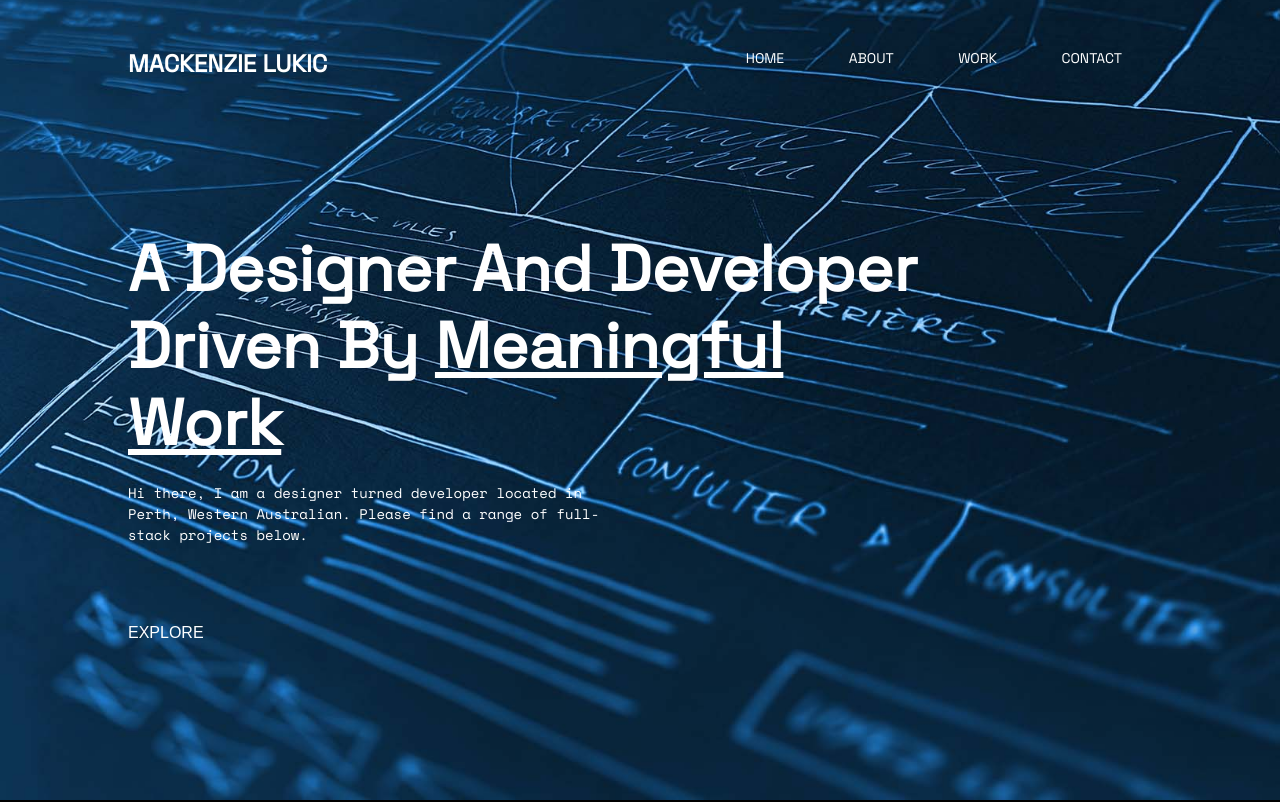
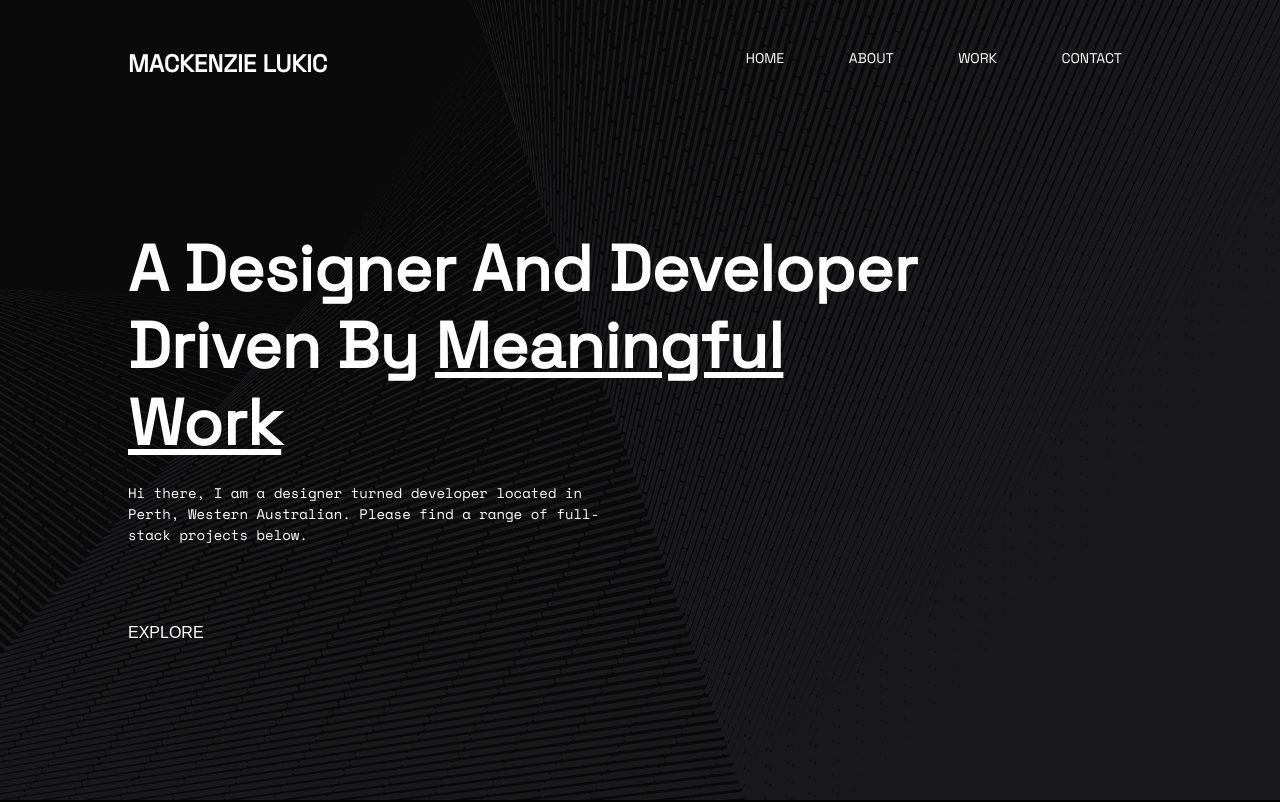
Before and after one commit to mlukicdesign/MackenzieLukic-ProfessionalPortfolio, a plain HTML site: page index.html in a window 1280 px wide. Shown: the top 802 px of the page. Drawn offline with nearby package versions, Linux system fonts and the light colour scheme.

Commit message:
i give up

```diff
--- a/assets/stylesheets/style.css
+++ b/assets/stylesheets/style.css
@@ -8,7 +8,7 @@
 /* Hero Section */
 
 .hero-section {
-    background-image: url(/assets/images/Project2.jpg);
+    background-image: url(/linesbackground.jpg);
     height: 100vh;
     object-fit: contain;
     object-position: center;
```
